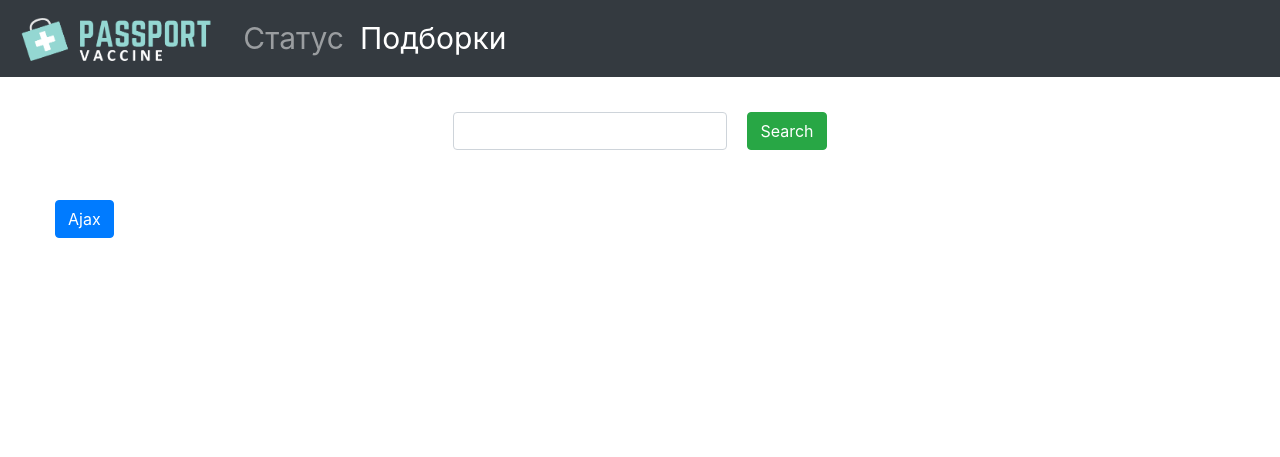
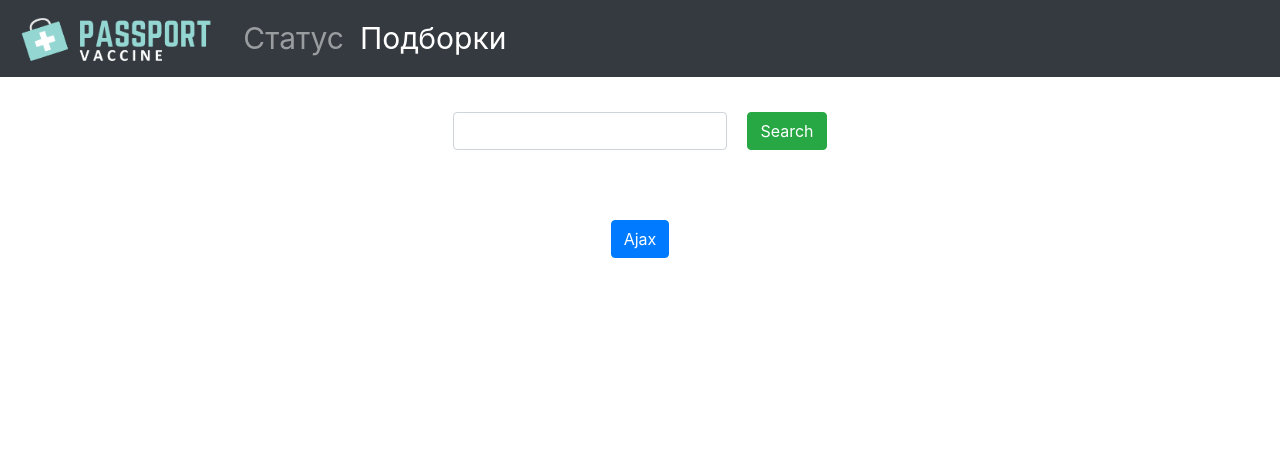
Before and after one commit to rocks-py/django-vaccine-passport, a Django app: page /collections in a window 1280 px wide. Shown: the top 457 px of the page. Run offline with Django 3.2, Linux system fonts and the light colour scheme; data that the repository does not hold is empty.

Commit message:
Update collection_list.html

```diff
--- a/vaccineapp/templates/vaccineapp/collection_list.html
+++ b/vaccineapp/templates/vaccineapp/collection_list.html
@@ -18,9 +18,12 @@
     {%csrf_token%}
   </form>
 </div>
-<div class="row">
-  <div class="row justify-content-center"><button id="ajax-btn" class="btn btn-primary">Ajax</button></div>
-  <div class="row"><div id="AJAX"></div></div>
+<div class="row" style="margin: 10px;">
+  <div class="col-12">
+    <div class="row justify-content-center" style="margin: 10px;"><button id="ajax-btn" class="btn btn-primary">Ajax</button></div>
+    <div class="row"><div id="AJAX"></div></div>
+  </div>
+
 </div>
 <div class="row">
   {%for collection in collection_list%}
```
